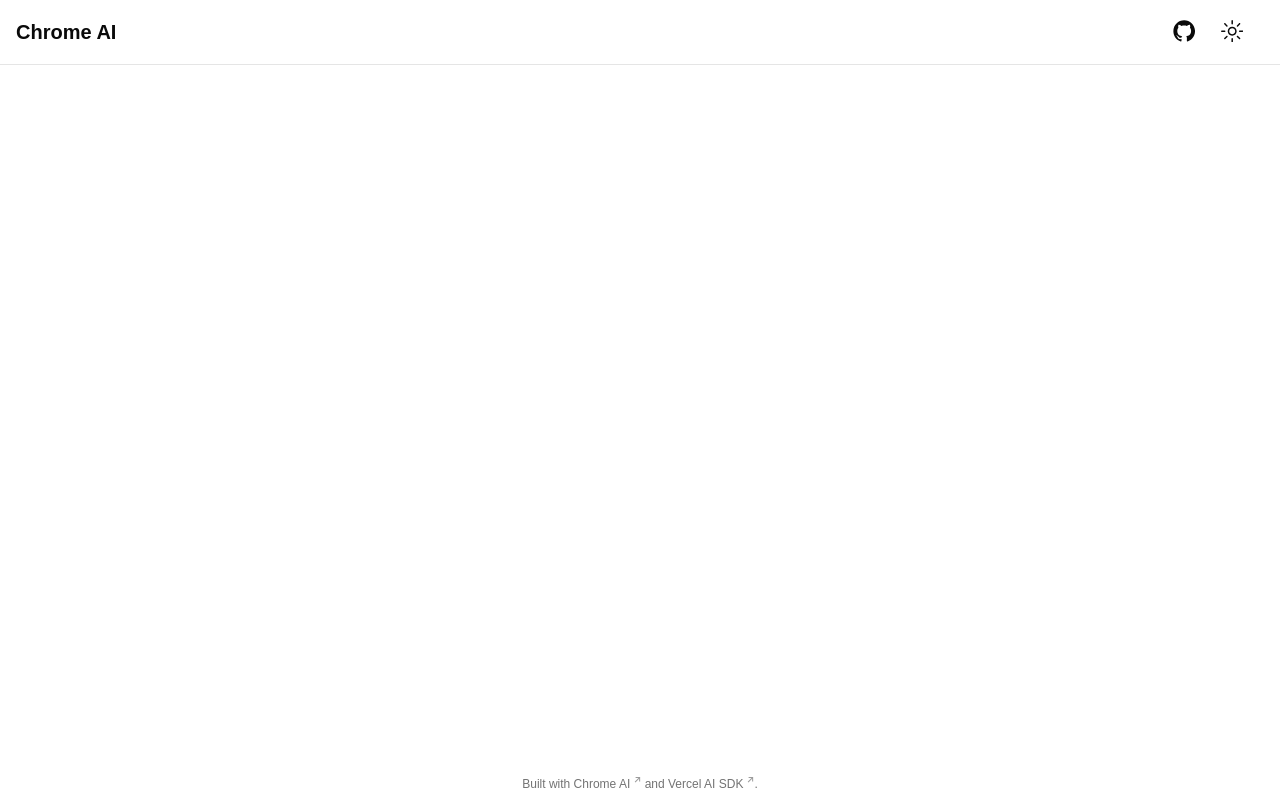
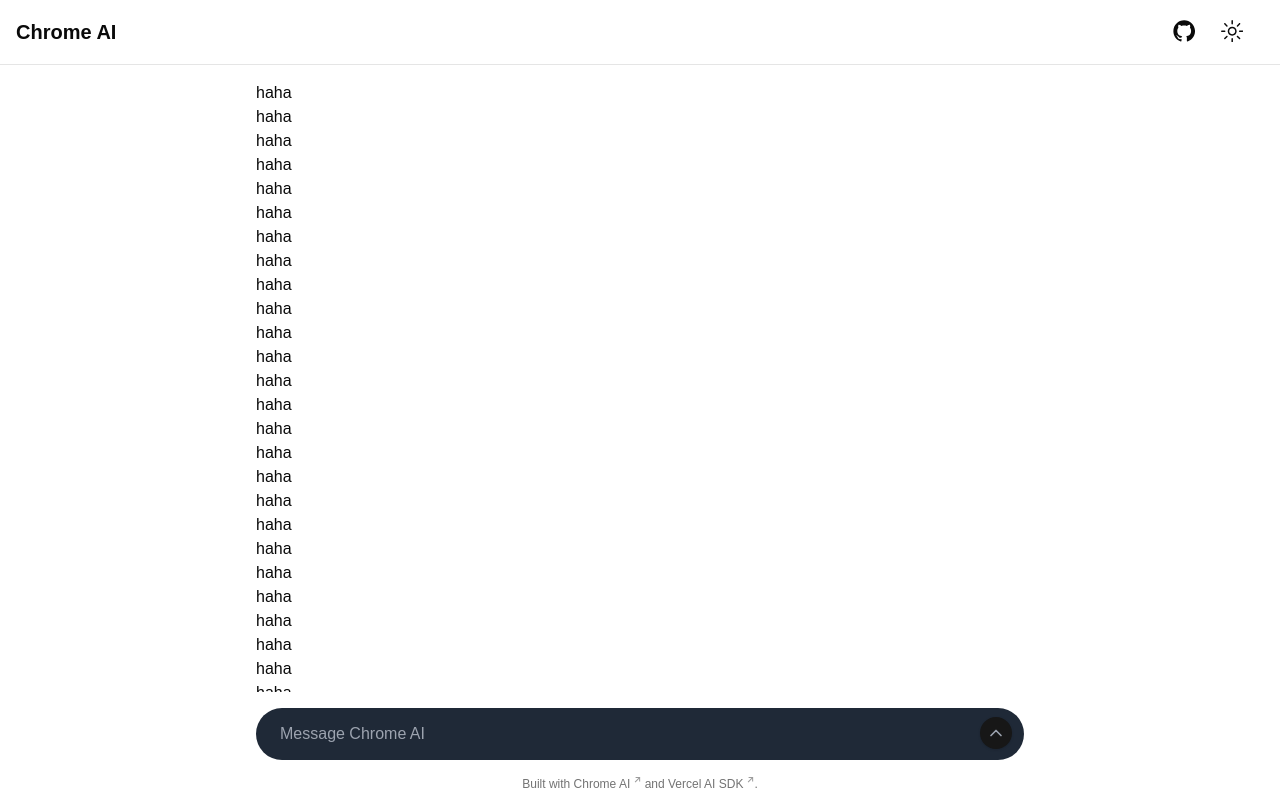
Before and after one commit to herohiroshi/Chrome-AI-LLM, a Next.js app: page / in a window 1280 px wide. Built offline with nearby package versions, Linux system fonts and the light colour scheme.

Commit message:
style: content layout

```diff
--- a/app/layout.tsx
+++ b/app/layout.tsx
@@ -29,7 +29,7 @@ export default function RootLayout({
   children: React.ReactNode;
 }>) {
   return (
-    <html lang="en">
+    <html lang="en" className="overflow-hidden">
       <body className={`${geistSans.variable} ${geistMono.variable}`}>
         <ThemeProvider
           attribute="class"
@@ -38,7 +38,7 @@ export default function RootLayout({
           disableTransitionOnChange
         >
           <SiteHeader />
-          <div className="min-h-[calc(100vh-98px)]">{children}</div>
+          <div className="h-[calc(100vh-98px)] flex flex-col">{children}</div>
           <SiteFooter />
         </ThemeProvider>
       </body>
--- a/app/page.tsx
+++ b/app/page.tsx
@@ -1,3 +1,18 @@
+import { ExpandableInput } from "@/components/expandable-input";
+
 export default function Home() {
-  return <div className="container"></div>;
+  return (
+    <div className="flex-1 flex flex-col overflow-hidden">
+      <div className="md:max-w-3xl mx-auto w-full flex-1 my-4 overflow-y-auto overflow-x-hidden">
+        {Array(48)
+          .fill(0)
+          .map((_, i) => (
+            <p key={i}>haha</p>
+          ))}
+      </div>
+      <div className="md:max-w-3xl mx-auto w-full flex-shrink-0">
+        <ExpandableInput />
+      </div>
+    </div>
+  );
 }
--- /dev/null
+++ b/components/expandable-input.tsx
@@ -0,0 +1,44 @@
+"use client";
+
+import { useState, useRef, useEffect } from "react";
+import { ChevronUpIcon } from "lucide-react";
+import { Button } from "@/components/ui/button";
+
+export function ExpandableInput() {
+  const [value, setValue] = useState("");
+  const textareaRef = useRef<HTMLTextAreaElement>(null);
+  const initialHeight = 40; // Initial height in pixels
+  const maxHeight = initialHeight * 4; // Maximum height (4 times the initial height)
+
+  useEffect(() => {
+    if (textareaRef.current) {
+      textareaRef.current.style.height = `${initialHeight}px`;
+      const scrollHeight = textareaRef.current.scrollHeight;
+      textareaRef.current.style.height = `${Math.min(
+        scrollHeight,
+        maxHeight
+      )}px`;
+    }
+    // eslint-disable-next-line react-hooks/exhaustive-deps
+  }, [value]);
+
+  const handleChange = (event: React.ChangeEvent<HTMLTextAreaElement>) => {
+    setValue(event.target.value);
+  };
+
+  return (
+    <div className="relative w-full">
+      <textarea
+        ref={textareaRef}
+        value={value}
+        onChange={handleChange}
+        placeholder="Message Chrome AI"
+        className="w-full px-6 py-3.5 text-white bg-gray-800 rounded-[26px] resize-none overflow-hidden focus:outline-none focus:ring-2 focus:ring-blue-500"
+        style={{ minHeight: `${initialHeight}px`, maxHeight: `${maxHeight}px` }}
+      />
+      <Button className="h-8 w-8 px-0 absolute right-3 bottom-[18px] rounded-full">
+        <ChevronUpIcon className="  text-gray-400" size={20} />
+      </Button>
+    </div>
+  );
+}
--- /dev/null
+++ b/components/ui/textarea.tsx
@@ -0,0 +1,24 @@
+import * as React from "react"
+
+import { cn } from "@/lib/utils"
+
+export interface TextareaProps
+  extends React.TextareaHTMLAttributes<HTMLTextAreaElement> {}
+
+const Textarea = React.forwardRef<HTMLTextAreaElement, TextareaProps>(
+  ({ className, ...props }, ref) => {
+    return (
+      <textarea
+        className={cn(
+          "flex min-h-[60px] w-full rounded-md border border-input bg-transparent px-3 py-2 text-sm shadow-sm placeholder:text-muted-foreground focus-visible:outline-none focus-visible:ring-1 focus-visible:ring-ring disabled:cursor-not-allowed disabled:opacity-50",
+          className
+        )}
+        ref={ref}
+        {...props}
+      />
+    )
+  }
+)
+Textarea.displayName = "Textarea"
+
+export { Textarea }
```
